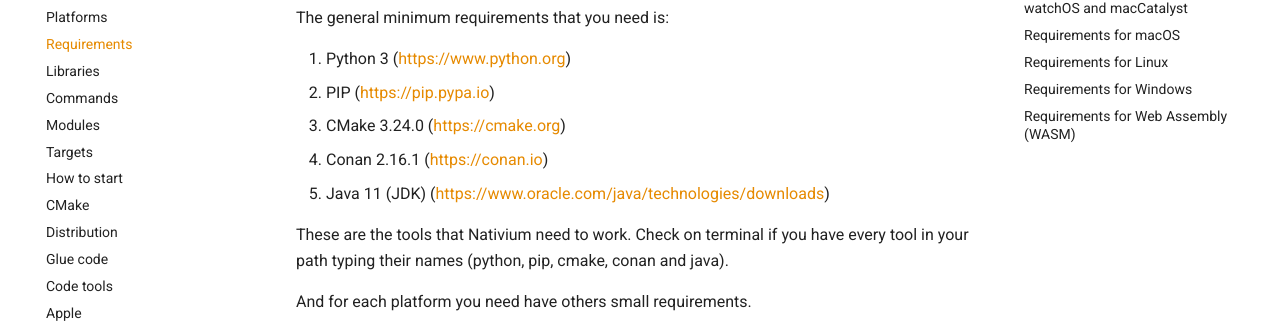
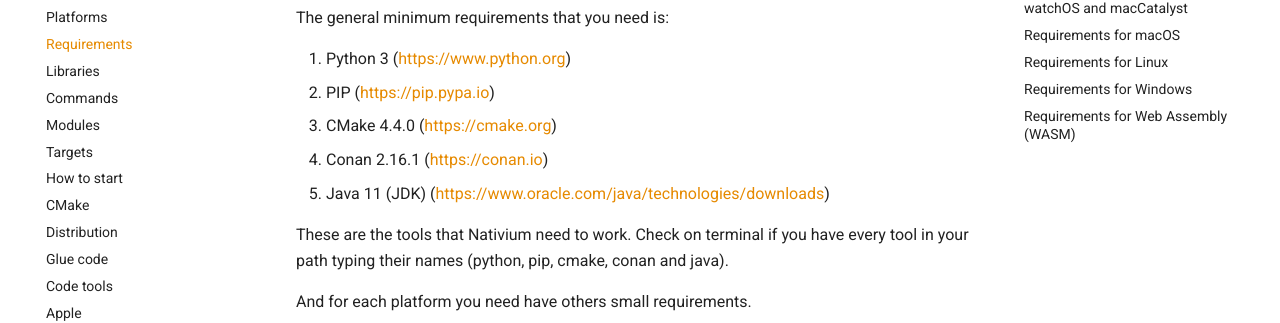
Before and after one commit to nativium/nativium, an MkDocs documentation site: the page built from docs/main/docs/requirements.md, in a window 1280 px wide and 900 px high. Shown: the part 175-498 px from the top of the window. Built offline with MkDocs 1.6.1 and Material for MkDocs 9.7.7, drawn with Linux system fonts in a browser that asks for light colours.

Commit message:
docs: bump CMake requirement to 4.4.0
Aligns the docs with the CI, which now uses CMake 4.4.0 (required for the
"Visual Studio 18 2026" generator on windows-latest).

Co-Authored-By: Claude Opus 4.8 (1M context) <noreply@anthropic.com>

```diff
--- a/docs/main/docs/requirements.md
+++ b/docs/main/docs/requirements.md
@@ -4,7 +4,7 @@ The general minimum requirements that you need is:
 
 1. Python 3 ([https://www.python.org](https://www.python.org))
 2. PIP ([https://pip.pypa.io](https://pip.pypa.io))
-3. CMake 3.24.0 ([https://cmake.org](https://cmake.org))
+3. CMake 4.4.0 ([https://cmake.org](https://cmake.org))
 4. Conan 2.16.1 ([https://conan.io](https://conan.io))
 5. Java 11 (JDK) ([https://www.oracle.com/java/technologies/downloads](https://www.oracle.com/java/technologies/downloads))
 
```
